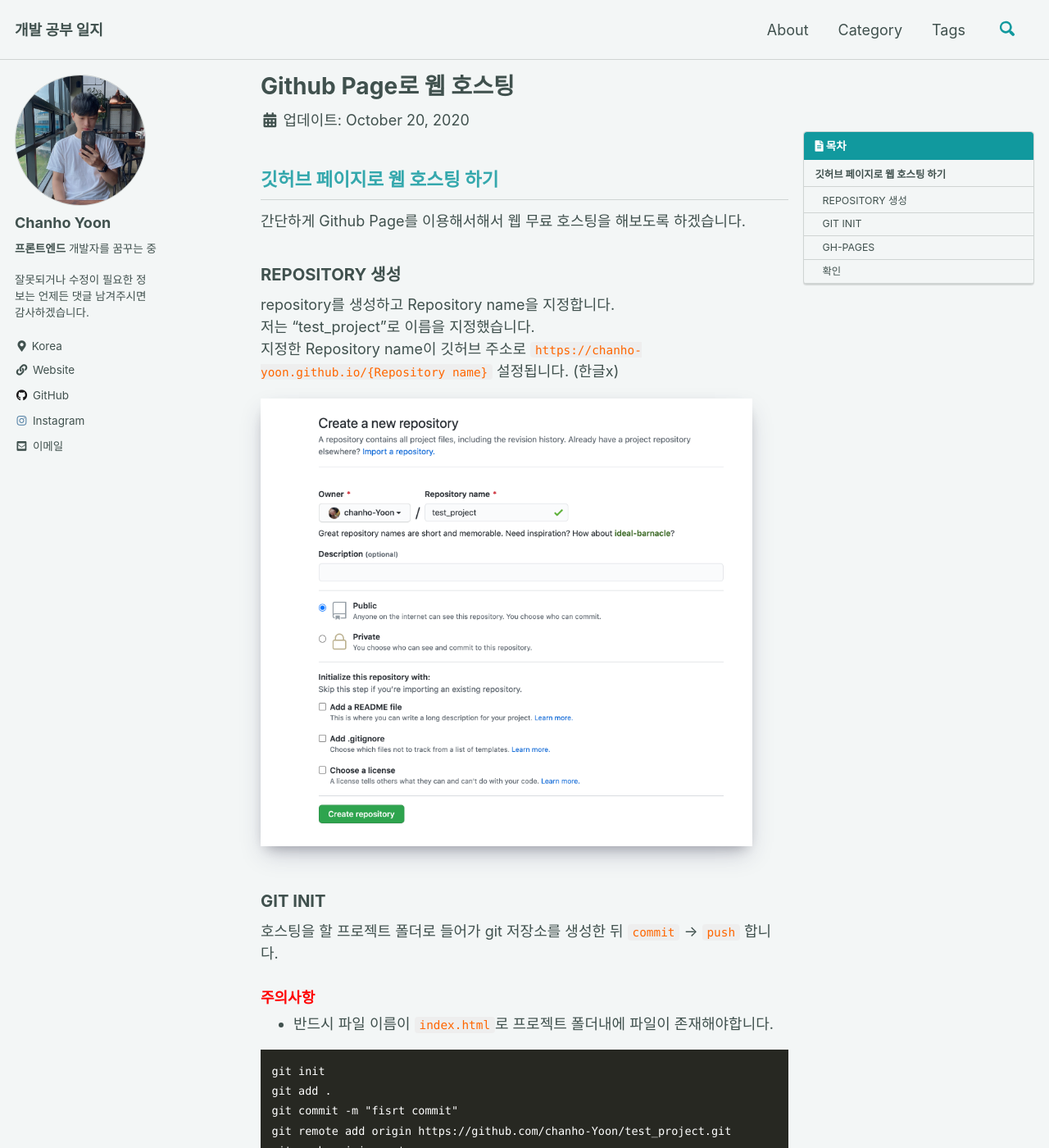
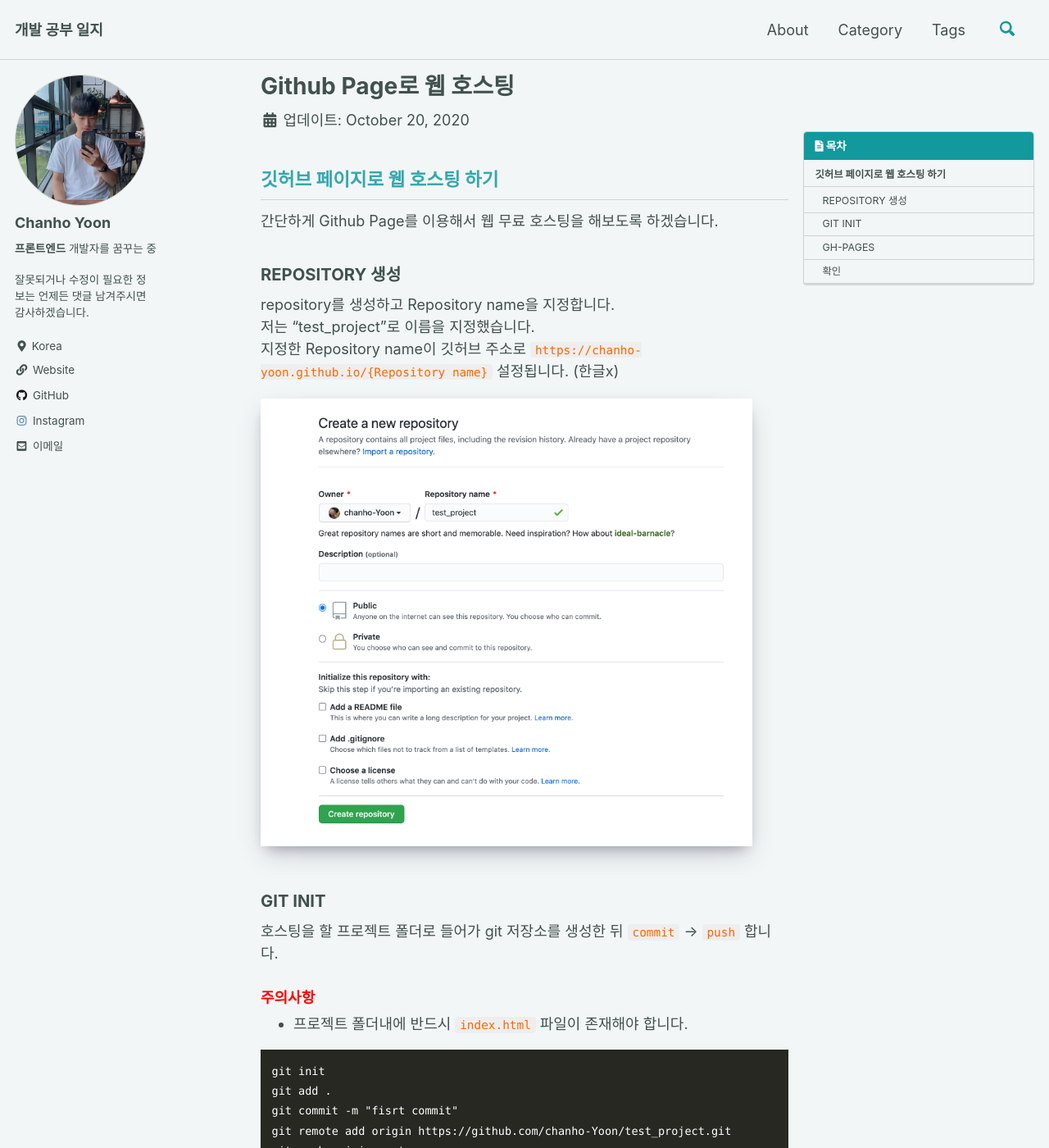
Before and after one commit to chanho-Yoon/chanho-Yoon.github.io, a Jekyll site: the page built from _posts/2020-10-20-git-githubpage.md, in a window 1280 px wide and 1400 px high. Shown: the whole window at 82% size. Built offline with Jekyll 4.4.1, drawn with Linux system fonts in a browser that asks for light colours; cached includes are drawn as plain includes; comment, search, counter and statistics services are not loaded.

Commit message:
오타 수정

````diff
--- a/_posts/2020-10-20-git-githubpage.md
+++ b/_posts/2020-10-20-git-githubpage.md
@@ -9,7 +9,7 @@ toc_label: '목차'
 ---
 ## 깃허브 페이지로 웹 호스팅 하기
 
-간단하게 Github Page를 이용해서해서 웹 무료 호스팅을 해보도록 하겠습니다.
+간단하게 Github Page를 이용해서 웹 무료 호스팅을 해보도록 하겠습니다.
 
 ### REPOSITORY 생성
 repository를 생성하고 Repository name을 지정합니다. <br>
@@ -21,7 +21,7 @@ repository를 생성하고 Repository name을 지정합니다. <br>
 ### GIT INIT
 호스팅을 할 프로젝트 폴더로 들어가 git 저장소를 생성한 뒤 `commit` -> `push` 합니다. <br><br>
 <strong><span style="color:red">주의사항</span></strong>
-- 반드시 파일 이름이 `index.html`로 프로젝트 폴더내에 파일이 존재해야합니다.
+- 프로젝트 폴더내에 반드시 `index.html` 파일이 존재해야 합니다.
 
 ```
 git init
````
